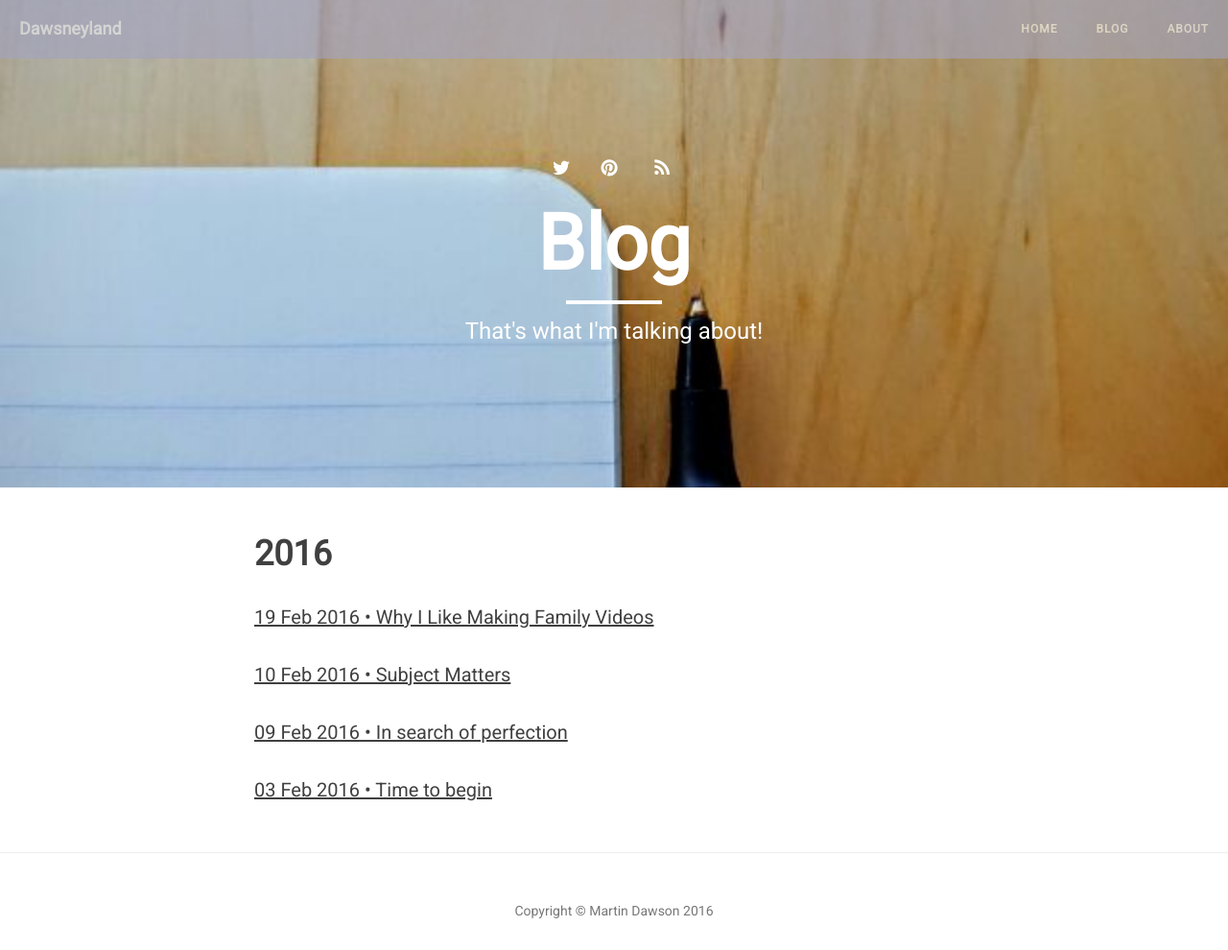
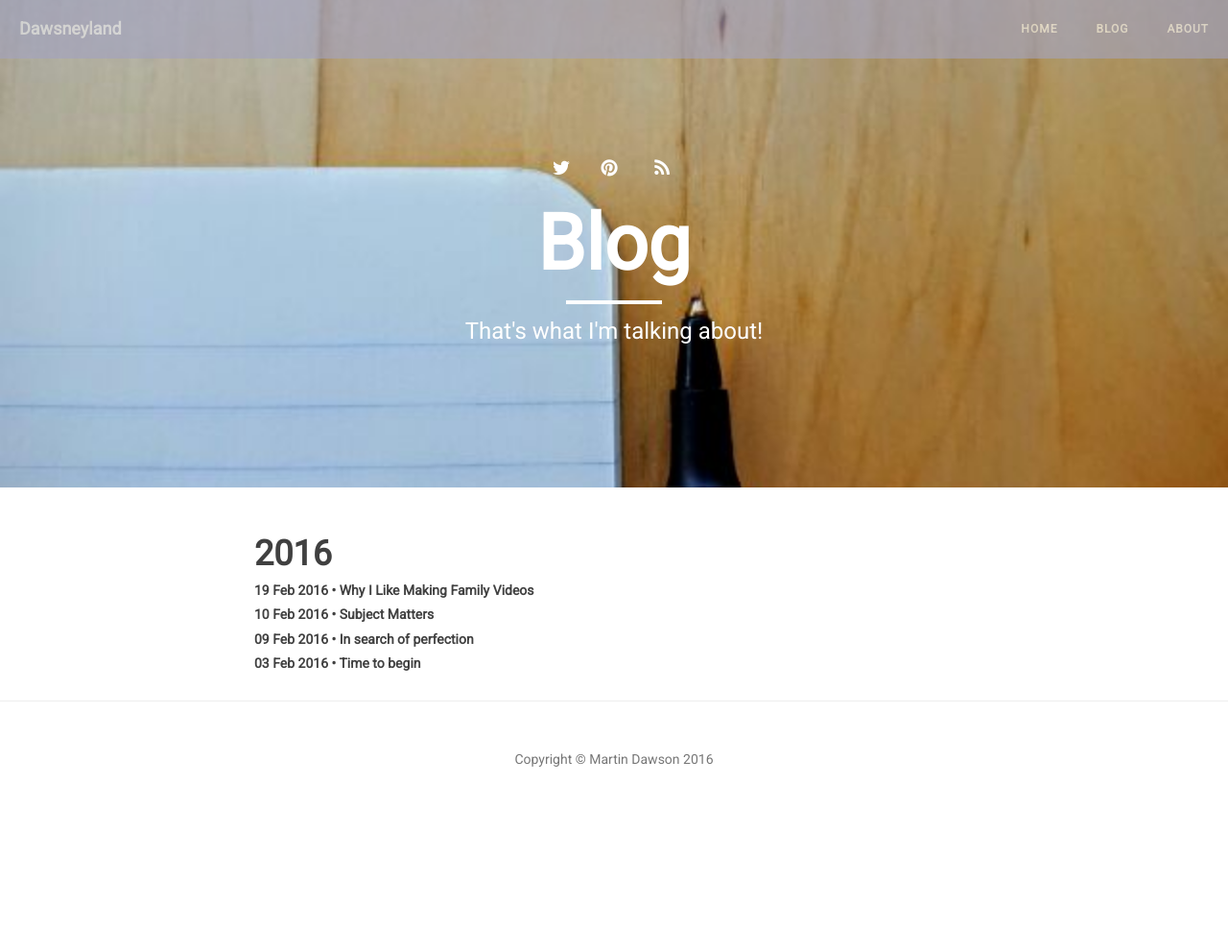
Before and after one commit to dawsneyland/formerdland, a Jekyll site: the page built from blog/index.html, in a window 1280 px wide. Shown: the whole page at 96% size. Built offline with Jekyll 4.4.1, drawn with Linux system fonts in a browser that asks for light colours; nearby versions of some CDN libraries; after the commit the page ends 900 px from its top, so only the background shows below that.

Commit message:
Update index.html

```diff
--- a/blog/index.html
+++ b/blog/index.html
@@ -20,9 +20,8 @@ header-img: "img/penpaper.jpg"
   {% if currentdate != date %}
     {% unless forloop.first %}</ul>{% endunless %}
     <h1 id="y{{post.date | date: "%Y"}}">{{ currentdate }}</h1>
-    <p>
     {% assign date = currentdate %}
   {% endif %}
-    <p><a href="{{ post.url }}">{{ post.date | date: "%d %b %Y" }} &bull; {{ post.title }}</a></p>
-  {% if forloop.last %}</p>{% endif %}
+    <h5><a href="{{ post.url }}">{{ post.date | date: "%d %b %Y" }} &bull; {{ post.title }}</a></h5>
+  {% if forloop.last %}{% endif %}
 {% endfor %}
```
